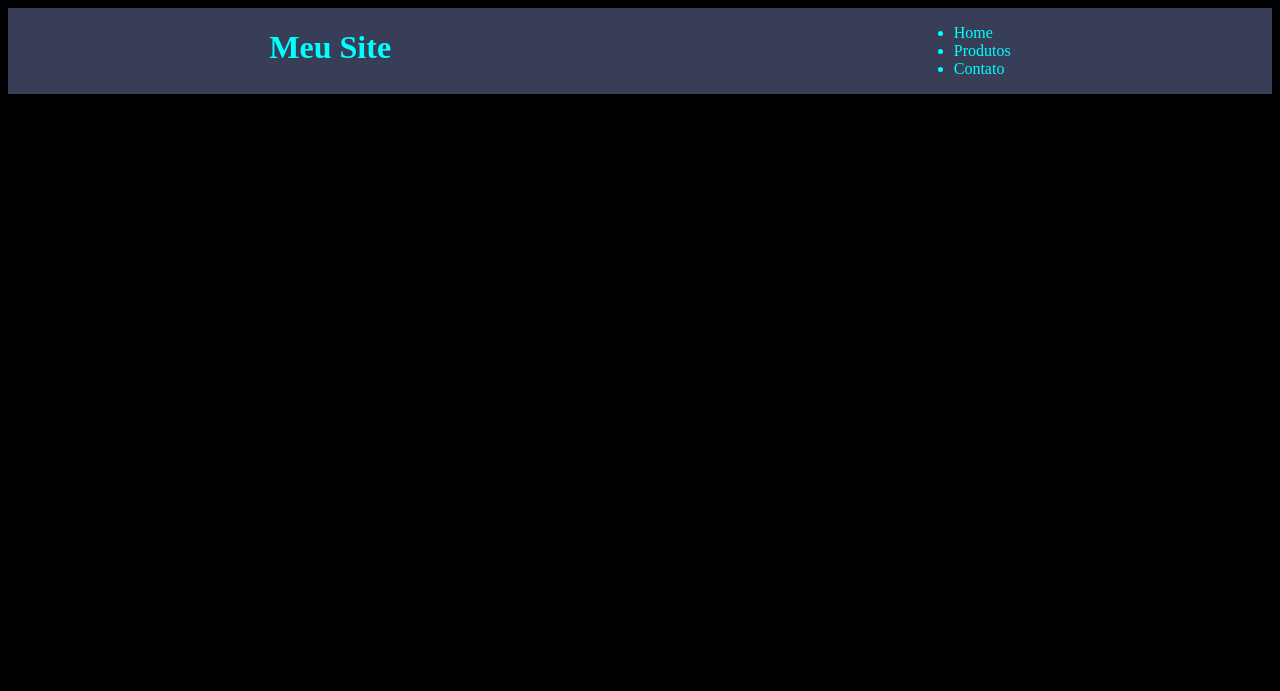
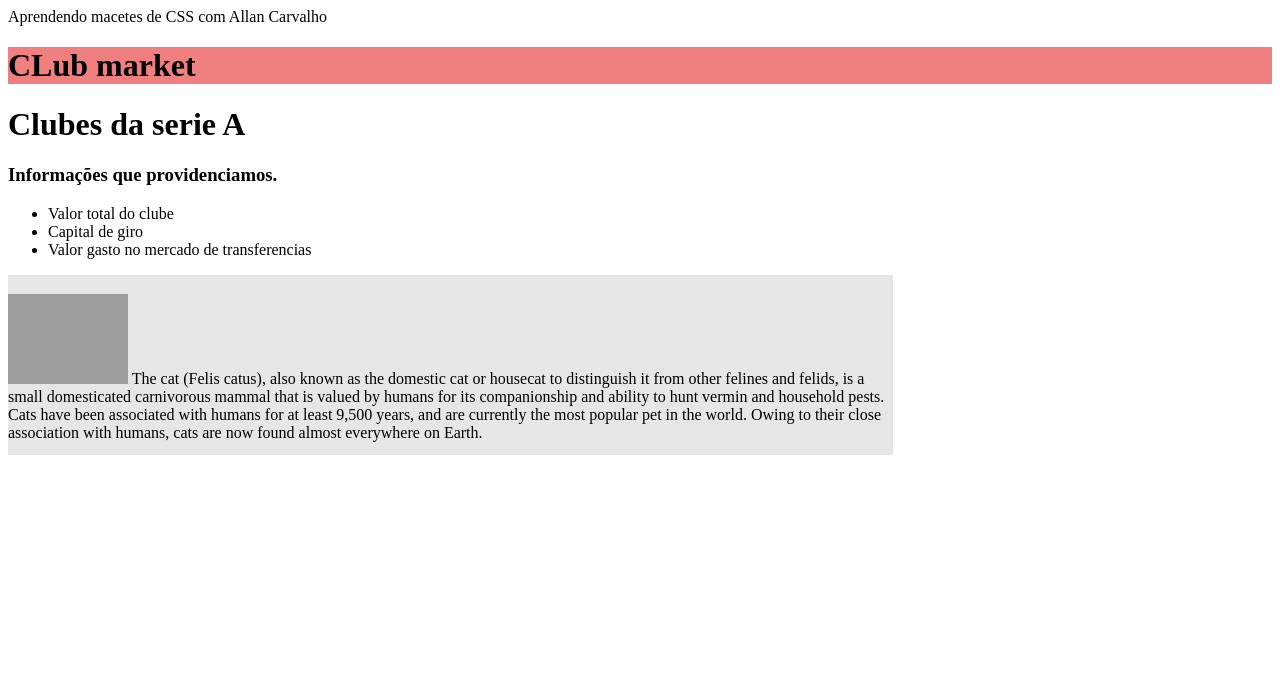
Before and after one commit to robinhopedalador69/projeto-html, a plain HTML site: page index.html in a window 1280 px wide. Drawn offline with Linux system fonts and the light colour scheme; grey boxes are pictures that could not be loaded.

Commit message:
Update index.html

```diff
--- a/index.html
+++ b/index.html
@@ -1,20 +1,50 @@
 <!DOCTYPE html>
-<html lang="en">
+<html lang="pt-br">
   <head>
-    <meta charset="UTF-8">
-    <meta http-equiv="X-UA-Compatible" content="IE=edge">
-    <meta name="viewport" content="width=device-width, initial-scale=1.0">
-    <title>Document</title>
-    <link rel="stylesheet" href="styles.css">
+    <title>Clubmarket</title>
+    <style>
+        .lovey-dovey {
+            color: red;
+        }
+
+        #official-info {
+            background: rgb(230, 230, 230);
+            width: 70%;
+            height: 180px;
+            overflow-y: auto;
+            overflow-x: hidden;
+        }
+
+        #cute-cat {
+            width: 120px;
+        }
+    </style>
+
+    <meta charset="utf-8">
   </head>
   <body>
-    <header class="cabecalho">
-        <h1>Meu Site</h1>
+    <div class="ac_box">
+        <div class="ac_box_top"><div>
+              <div class="ac_box_cont">
+               Aprendendo macetes de CSS com Allan Carvalho
+               <div>
+  <div>
+    <h1 style="background-color:lightcoral;">CLub market</h1>
+    <h1>Clubes da serie A</h1>
+
+    <h3>Informações que providenciamos.</h3>
     <ul>
-            <li>Home</li>
-            <li>Produtos</li>
-            <li>Contato</li>
+        <li>Valor total do clube
+        <li>Capital de giro
+        <li>Valor gasto no mercado de transferencias
     </ul>
-    </header>
+
+
+    <div id="official-info"><h3></h3>
+    <p><img id="cute-cat" src="https://www.kasandbox.org/programming-images/animals/cat.png"> The cat (Felis catus), also known as the domestic cat or housecat to distinguish it from other felines and felids, is a small domesticated carnivorous mammal that is valued by humans for its companionship and ability to hunt vermin and household pests. Cats have been associated with humans for at least 9,500 years, and are currently the most popular pet in the world. Owing to their close association with humans, cats are now found almost everywhere on Earth.</p>
+    <p>Cats are similar in anatomy to the other felids, with strong, flexible bodies, quick reflexes, sharp retractable claws, and teeth adapted to killing small prey. As nocturnal predators, cats use their acute hearing and ability to see in near darkness to locate prey. Not only can cats hear sounds too faint for human ears, they can also hear sounds higher in frequency than humans can perceive. This is because cats' usual prey (particularly rodents such as mice) make high frequency noises, so cats' hearing has evolved to pinpoint these faint high-pitched sounds. Cats rely more on smell than taste, and have a vastly better sense of smell than humans.</p>
+    <p>Despite being solitary hunters, cats are a social species and use a variety of vocalizations, pheromones and types of body language for communication. These include meowing, purring, trilling, hissing, growling, and grunting.</p>
+    <p>Cats have a rapid breeding rate. Under controlled breeding, they can be bred and shown as registered pedigree pets, a hobby known as cat fancy. Failure to control the breeding of pet cats by spaying and neutering and the abandonment of former household pets has resulted in problems caused by large numbers of feral cats worldwide, with a population of up to 60 million of these animals in the United States alone.</p>
+    </div>
   </body>
 </html>
```
Lines whose indentation alone changed are shown as unchanged.
